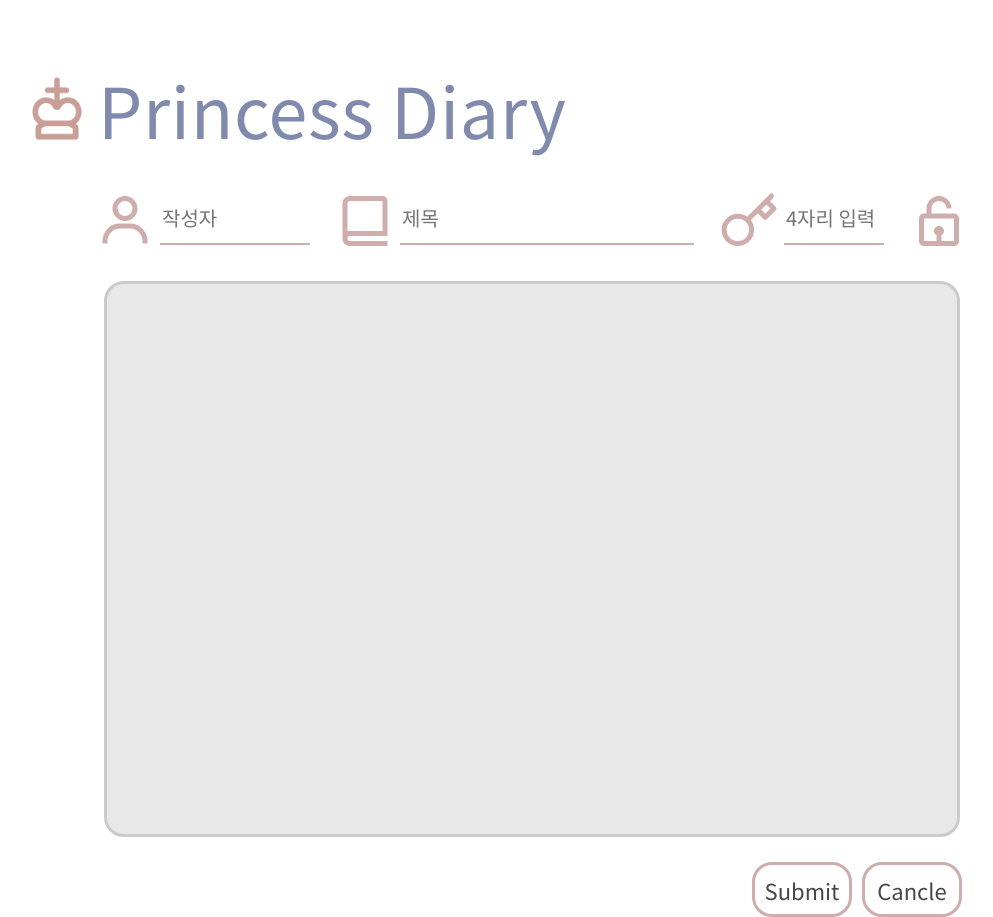
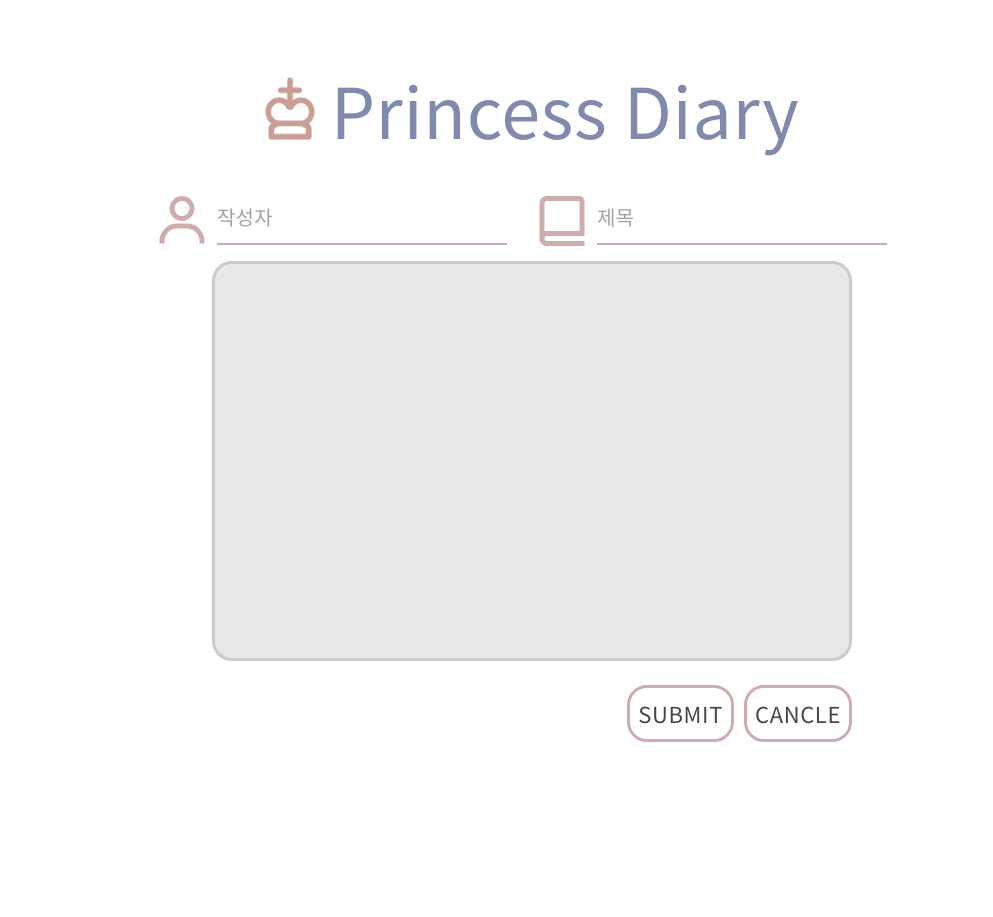
Before and after one commit to PrincessGirls/22-F-Cow-PrincessDiary, a React (Create React App) app in the folder princess-diary_fe/: page /write in a window 1280 px wide. Shown: the whole page, without its empty margins (108-1101 px from the left). After the commit the page ends 800 px from the top, so only its background shows below. Built offline with nearby package versions, Linux system fonts and the light colour scheme.

Commit message:
Fix : 반응형 페이지 완전 구현 및 백엔드 연결

```diff
--- a/princess-diary_fe/src/DiaryViewPage_hyunjin/DiaryView.jsx
+++ b/princess-diary_fe/src/DiaryViewPage_hyunjin/DiaryView.jsx
@@ -1,19 +1,15 @@
 import React from "react";
 import { useEffect } from "react";
 import { useRef, useState } from "react";
-import PasswordModal from "../Modal_hyunjin/PasswordModal";
 import Box from "@mui/material/Box";
 import "./DiaryView.css";
-import Modal from "@mui/material/Modal";
 import axios from "axios";
 import { useParams } from "react-router-dom";
 import {
-  Button,
   Card,
   FormControl,
   IconButton,
-  Input,
-  TextField,
+  InputBase,
   Typography,
 } from "@mui/material";
 
@@ -38,12 +34,8 @@ const DiaryView = () => {
   };
 
   const [open, setOpen] = React.useState(false);
-  const [open2, setOpen2] = React.useState(false);
 
   const handleOpen = () => setOpen(true);
-  const handleOpen2 = () => setOpen(true);
-  const handleClose = () => setOpen(false);
-  const handleClose2 = () => setOpen(false);
 
   const [data, setData] = useState({});
 
@@ -88,18 +80,29 @@ const DiaryView = () => {
       </Box>
       <Box className="diaryform" sx={{ mt: 2 }}>
         <FormControl>
-          <TextField
-            inputRef={contentRef}
+          <InputBase
+            variant="outlined"
+            ref={contentRef}
             value={data.content}
             name="content"
             onChange={onChange}
             className="userform_textarea"
-            sx={{ width: { xs: 200, md: 500, lg: 700 } }}
-            fullWidth
-            multiline
+            sx={{
+              display: "flex",
+              width: "50vw",
+              height: "50vh",
+              border: "3px solid rgb(204, 202, 202)",
+              borderRadius: "20px",
+              backgroundColor: " rgb(233, 232, 232)",
+              outlineColor: "rgb(163, 162, 162)",
+              textAlign: "center",
+              justifyContent: "center",
+              alignItems: "center",
+              fontSize: "20px",
+            }}
           >
             {content}
-          </TextField>
+          </InputBase>
           <Box
             className="diaryBtn"
             sx={{
@@ -135,172 +138,46 @@ const DiaryView = () => {
               <span>{counter}</span>
             </IconButton>
           </Box>
-          <Box>
-            <IconButton className="deleteEdit">
+          <Box
+            sx={{
+              display: "flex",
+              flexDirection: "row",
+              justifyContent: "right",
+            }}
+          >
+            <IconButton className="deleteEdit" onClick={handleOpen}>
               <svg
                 width="50"
                 height="50"
                 viewBox="0 0 75 75"
                 fill="none"
                 xmlns="http://www.w3.org/2000/svg"
-                onClick={handleOpen}
               >
                 <circle cx="37.5" cy="37.5" r="37.5" fill="#E9B9AF" />
                 <path
                   d="M38.105 17.1276C40.2383 17.1276 41.983 18.659 42.281 20.631H33.929C34.227 18.659 35.9717 17.1276 38.105 17.1276ZM38.105 12.4C33.3334 12.4 29.4046 16.0216 29.0887 20.631H15.8079C14.4921 20.631 13.4 21.6754 13.4 22.9948C13.4 24.3141 14.4921 25.3585 15.8079 25.3585H18.4441L21.2157 53.2998C21.6957 58.139 25.8586 61.81 30.8101 61.81H45.3999C50.3515 61.81 54.5144 58.139 54.9944 53.2998L57.7659 25.3585H60.4021C61.7179 25.3585 62.81 24.3141 62.81 22.9948C62.81 21.6754 61.7179 20.631 60.4021 20.631H47.1213C46.8054 16.0216 42.8766 12.4 38.105 12.4ZM35.0893 32.4016C35.0893 31.0822 33.9971 30.0378 32.6814 30.0378C31.3656 30.0378 30.2735 31.0822 30.2735 32.4016V50.0394C30.2735 51.3587 31.3656 52.4032 32.6814 52.4032C33.9971 52.4032 35.0893 51.3587 35.0893 50.0394V32.4016ZM45.9365 32.4016C45.9365 31.0822 44.8444 30.0378 43.5286 30.0378C42.2129 30.0378 41.1208 31.0822 41.1208 32.4016V50.0394C41.1208 51.3587 42.2129 52.4032 43.5286 52.4032C44.8444 52.4032 45.9365 51.3587 45.9365 50.0394V32.4016ZM30.8101 57.0824C28.3135 57.0824 26.2462 55.235 26.0088 52.8415L23.2826 25.3585H52.9274L50.2011 52.8415C49.9637 55.235 47.8965 57.0824 45.3999 57.0824H30.8101Z"
                   fill="#FFF9EE"
                   stroke="#FFF9EE"
-                  stroke-width="1.2"
+                  strokeWidth="1.2"
                 />
               </svg>
-              <Modal open={open} onClose={handleClose}>
-                <Box
-                  sx={{
-                    position: "absolute",
-                    top: "50%",
-                    left: "50%",
-                    display: "flex",
-                    transform: "translate(-50%, -50%)",
-                    bgcolor: "white",
-                    boxShadow: 24,
-                    borderRadius: 5,
-                    width: "50vw",
-                    height: "50vh",
-                    flexDirection: "column",
-                    alignItems: "center",
-                    justifyContent: "center",
-                  }}
-                >
-                  <Typography
-                    sx={{
-                      color: "#6D7692",
-                      fontWeight: "bold",
-                      textAlign: "center",
-                    }}
-                    id="modal-modal-title"
-                    variant="h6"
-                    component="h2"
-                  >
-                    비밀번호를 입력해주세요
-                  </Typography>
-                  <Box
-                    sx={{
-                      display: "flex",
-                      alignItems: "center",
-                      justifyContent: "center",
-                      mt: 13,
-                    }}
-                  >
-                    <Typography
-                      id="modal-modal-description"
-                      sx={{ color: "#997A73", fontWeight: "bold" }}
-                    >
-                      비밀번호 입력
-                    </Typography>
-                    <Input
-                      sx={{ ml: 2 }}
-                      noValidate
-                      autoComplete="off"
-                      type="password"
-                    />
-                  </Box>
-                  <Button
-                    variant="contained"
-                    sx={{
-                      fontWeight: "bold",
-                      color: "#70554f",
-                      backgroundColor: "#E9B9AF",
-                      mt: 10,
-                      borderRadius: 15,
-                    }}
-                  >
-                    확인
-                  </Button>
-                </Box>
-              </Modal>
             </IconButton>
-            <IconButton className="deleteEdit">
+            <IconButton className="deleteEdit" onClick={handleOpen}>
               <svg
                 width="50"
                 height="50"
                 viewBox="0 0 75 75"
                 fill="none"
                 xmlns="http://www.w3.org/2000/svg"
-                onClick={handleOpen}
               >
                 <circle cx="37.5" cy="37.5" r="37.5" fill="#E9B9AF" />
                 <path
                   d="M32.0212 55.7421L32.1538 55.6971L32.2528 55.5982L59.9904 27.8602L59.5662 27.436L59.9904 27.8602C61.7986 26.0518 62.8144 23.5992 62.8143 21.0419C62.8142 18.4846 61.7982 16.0321 59.9898 14.2239C58.1815 12.4157 55.7289 11.3999 53.1716 11.4C50.6143 11.4001 48.1618 12.4161 46.3536 14.2245L18.616 41.9624L18.517 42.0614L18.472 42.1939L13.5698 56.6462C13.5697 56.6466 13.5695 56.647 13.5694 56.6474C13.3787 57.2032 13.3483 57.8014 13.4818 58.3737C13.6154 58.9464 13.9076 59.4698 14.3251 59.884L14.3307 59.8896C14.3311 59.89 14.3314 59.8904 14.3318 59.8907C14.6221 60.1829 14.9673 60.4149 15.3474 60.5734C15.7281 60.732 16.1363 60.8139 16.5487 60.8143L16.5497 60.8143C16.8958 60.814 17.2396 60.7569 17.5672 60.6453L32.0212 55.7421ZM49.504 17.3778C49.5043 17.3775 49.5046 17.3771 49.505 17.3768C50.4785 16.4112 51.7949 15.8706 53.1661 15.8732C54.5378 15.8758 55.8526 16.4219 56.8225 17.3919C57.7924 18.3618 58.3385 19.6766 58.3411 21.0483C58.3437 22.4196 57.803 23.736 56.8373 24.7095C56.837 24.7099 56.8367 24.7102 56.8364 24.7105L53.6147 27.9322L46.2821 20.5995L49.504 17.3778ZM29.7369 51.8101L18.64 55.5746L22.4044 44.4775L43.1304 23.7513L50.463 31.0839L29.7369 51.8101Z"
                   fill="#FFF9EE"
                   stroke="#FFF9EE"
-                  stroke-width="1.2"
+                  strokeWidth="1.2"
                 />
               </svg>
-              <Modal open={open2} onClose={handleClose2}>
-                <Box
-                  sx={{
-                    position: "absolute",
-                    top: "50%",
-                    left: "50%",
-                    display: "flex",
-                    transform: "translate(-50%, -50%)",
-                    bgcolor: "white",
-                    boxShadow: 24,
-                    borderRadius: 5,
-                    width: "50vw",
-                    height: "50vh",
-                    flexDirection: "column",
-                    alignItems: "center",
-                    justifyContent: "center",
-                  }}
-                >
-                  <Typography
-                    sx={{
-                      color: "#6D7692",
-                      fontWeight: "bold",
-                      textAlign: "center",
-                    }}
-                    id="modal-modal-title"
-                    variant="h6"
-                    component="h2"
-                  >
-                    비밀번호를 입력해주세요
-                  </Typography>
-                  <Box
-                    sx={{
-                      display: "flex",
-                      alignItems: "center",
-                      justifyContent: "center",
-                      mt: 13,
-                    }}
-                  >
-                    <Typography
-                      id="modal-modal-description"
-                      sx={{ color: "#997A73", fontWeight: "bold" }}
-                    >
-                      비밀번호 입력
-                    </Typography>
-                    <Input
-                      sx={{ ml: 2 }}
-                      noValidate
-                      autoComplete="off"
-                      type="password"
-                    />
-                  </Box>
-                  <Button
-                    variant="contained"
-                    sx={{
-                      fontWeight: "bold",
-                      color: "#70554f",
-                      backgroundColor: "#E9B9AF",
-                      mt: 10,
-                      borderRadius: 15,
-                    }}
-                  >
-                    확인
-                  </Button>
-                </Box>
-              </Modal>
             </IconButton>
           </Box>
         </FormControl>
--- a/princess-diary_fe/src/MainPage_gahyun/MainPage.jsx
+++ b/princess-diary_fe/src/MainPage_gahyun/MainPage.jsx
@@ -74,7 +74,7 @@ function MainPage() {
         console.log("보여주기 실패");
         console.log(error);
       });
-  }, []);
+  }, [navigate]);
   //일단 마운트와 언마운트에서만 이 함수가 실행되도록 설정
   const [value, setValue] = React.useState("1");
 
@@ -155,7 +155,7 @@ function MainPage() {
       >
         <Grid container spacing={2}>
           {diarys.map((diary) => (
-            <Grid item xs={12} md={6} lg={3}>
+            <Grid key={diary.id} item xs={12} md={6} lg={3}>
               <Button href={`/diary/${diary.id}`}>
                 <Box>
                   <Box
--- a/princess-diary_fe/src/writepage_sebin/writepage.css
+++ b/princess-diary_fe/src/writepage_sebin/writepage.css
@@ -1,36 +1,37 @@
-@font-face {
-    font-family: 'IBMPlexSansKR-Medium';
-    src: url('https://cdn.jsdelivr.net/gh/projectnoonnu/noonfonts_20-07@1.0/IBMPlexSansKR-Medium.woff') format('woff');
+/* @font-face {
+  font-family: "IBMPlexSansKR-Medium";
+  src: url("https://cdn.jsdelivr.net/gh/projectnoonnu/noonfonts_20-07@1.0/IBMPlexSansKR-Medium.woff")
+    format("woff");
   font-weight: normal;
   font-style: normal;
 }
-*{
-    font-family:'IBMPlexSansKR-Medium';
+* {
+  font-family: "IBMPlexSansKR-Medium";
 }
-.writepage{
+.writepage {
   width: 1000px;
   margin: 0 auto;
   text-align: center;
 }
-.userInfo{
+.userInfo {
   display: flex;
   height: 70px;
   margin-top: 30px;
 
   text-align: center;
   justify-content: center;
-}
+} */
 
-.userInfo form{
+/* .userInfo form {
   display: flex;
-}
+} */
 
-.userInfo svg{
+/* .userInfo svg {
   font-size: 60px;
-    color: #CFADAD;
-}
+  color: #cfadad;
+} */
 
-.userInfo input {
+/* .userInfo input {
   margin-bottom: 16px;
   margin-right: 25px;
   margin-left: 5px;
@@ -38,57 +39,58 @@
   box-sizing: border-box;
   line-height: 1em;
   border: none;
-    border-bottom: 2px solid #CFADAD;
-}
-.userInfo span{
+  border-bottom: 2px solid #cfadad;
+} */
+/* .userInfo span {
   cursor: pointer;
 }
 
-.userInfo input:nth-of-type(1){
+.userInfo input:nth-of-type(1) {
   width: 150px;
 }
-.userInfo input:nth-of-type(3){
+.userInfo input:nth-of-type(3) {
   width: 100px;
 }
-input:focus{
+input:focus {
   outline: none;
-}.userform{
+}
+.userform {
   margin-top: 20px;
 }
-.userform textarea{
+.userform textarea {
   width: 800px;
   height: 500px;
   resize: none;
   margin: 20px;
   margin-top: 0;
   border: 3px solid rgb(204, 202, 202);
-    background-color:  rgb(233, 232, 232);
+  background-color: rgb(233, 232, 232);
   border-radius: 20px;
-}
-.userform_textarea{
+} */
+/* .userform_textarea {
   flex: 1;
-    margin-top: 10px ;
+  margin-top: 10px;
   margin-bottom: 10px;
   padding: 25px;
   height: 60px;
   font-size: 17px;
   font-weight: 700;
   outline-color: rgb(163, 162, 162);
-}
-.userSubmit{
+} */
+/* .userSubmit {
   text-align: right;
   margin-right: 60px;
 }
-.userSubmit button{
+.userSubmit button {
   cursor: pointer;
   margin-right: 10px;
   height: 55px;
   font-size: 22px;
-    border: 3px solid #CFADAD;
+  border: 3px solid #cfadad;
   border-radius: 20px;
   outline: none;
   background-color: rgb(255, 255, 255);
-    color:  rgb(71, 71, 71);
+  color: rgb(71, 71, 71);
   width: 100px;
   text-align: center;
-}
+} */
--- a/princess-diary_fe/src/writepage_sebin/writepage.jsx
+++ b/princess-diary_fe/src/writepage_sebin/writepage.jsx
@@ -1,36 +1,37 @@
-import React from 'react';
+import React from "react";
 import axios from "axios";
-import Princessdiary from '../components/Princessdiary';
-import { useRef, useState, useCallback } from 'react';
-import { FiKey } from 'react-icons/fi';
-import { BiUser, BiBookAlt, BiLock, BiLockOpen } from 'react-icons/bi';
-import './writepage.css';
-import { useNavigate } from 'react-router-dom';
-import { FormGroup } from '@mui/material';
+import Princessdiary from "../components/Princessdiary";
+import { useRef, useState } from "react";
+import { BiUser, BiBookAlt } from "react-icons/bi";
+import "./writepage.css";
+import { useNavigate } from "react-router-dom";
+import { Box, Button, FormControl, InputBase } from "@mui/material";
 
 const WritePage = () => {
-
   const contentRef = useRef();
   const navigate = useNavigate();
-  const [author,setAuthor] = useState("");
-  const [password,setPassword] = useState("");
+  const [author, setAuthor] = useState("");
   const [title, setTitle] = useState("");
   const [content, setContent] = useState("");
-  const [checked, setChecked] = useState(false);
 
-  const onSubmit = useCallback(() => {
-    axios.post("http://localhost:3000/write", {
-      "author":author, "password":password, "title":title, "content":content, "checked":checked
+  const onSubmit = async () => {
+    await axios
+      .post("/write", {
+        author: author,
+        title: title,
+        content: content,
       })
       .then((res) => {
         console.log(res.data);
         console.log("성공");
+        alert("다이어리가 등록되었습니다!");
+        navigate("/");
       })
       .catch((e) => {
         console.error(e);
-      console.log("실패");
-    })
+        console.log("다이어리가 등록에 실패했습니다.");
       });
+  };
 
   const handleAuthor = (e) => {
     setAuthor(e.target.value);
@@ -40,97 +41,178 @@ const WritePage = () => {
     setTitle(e.target.value);
   };
 
-  const handlePassword = (e) => {
-    setPassword(e.target.value);
-  };
-
   const handleContent = (e) => {
     setContent(e.target.value);
   };
 
-  const handleChecked = () => {
-    if (checked == true) {
-      setChecked(false);
-    } else {
-      setChecked(true);
-    }
+  const handleCancle = (e) => {
+    e.preventDefault();
+    alert("취소");
+    navigate("/");
   };
 
-  const handleSubmit = (e) => {
-    alert('Submit');
-    navigate('/');
-  }
-
-  const handleCancle = (e) => {
-    e.preventDefault();
-    alert('취소');
-    navigate('/');
-  }
-
   return (
-
-    <div className='writepage'>
-      <Princessdiary></Princessdiary>
-      <div className='userInfo'>
-        <form >
-          <BiUser />
-          <input
-            placeholder='작성자'
-            type='text'
-            name='author'
+    <Box
+      className="writepage"
+      sx={{
+        display: "flex",
+        flexDirection: "column",
+        alignItems: "center",
+      }}
+    >
+      <Princessdiary />
+      <Box
+        container
+        spacing={2}
+        className="userInfo"
+        sx={{
+          display: "flex",
+          height: "70px",
+          marginTop: "30px",
+          textAlign: "center",
+          justifyContent: "center",
+        }}
+      >
+        <FormControl
+          sx={{
+            display: "flex",
+            flexDirection: "row",
+          }}
+        >
+          <Box
+            sx={{
+              display: "flex",
+              flexDirection: "row",
+              justifyContent: "center",
+            }}
+          >
+            <BiUser
+              style={{
+                fontSize: "60px",
+                color: "#cfadad",
+              }}
+            />
+            <InputBase
+              placeholder="작성자"
+              type="text"
+              name="author"
               value={author}
               onChange={handleAuthor}
               required
+              sx={{
+                marginBottom: "16px",
+                marginRight: "25px",
+                marginLeft: "5px",
+                fontSize: "20px",
+                boxSizing: "border-box",
+                lineHeight: "1em",
+                border: "none",
+                borderBottom: "2px solid #cfadad",
+              }}
             />
-          <BiBookAlt />
-          <input
-            placeholder='제목'
-            type='text'
-            name='title'
+            <BiBookAlt
+              style={{
+                fontSize: "60px",
+                color: "#cfadad",
+              }}
+            />
+            <InputBase
+              placeholder="제목"
+              type="text"
+              name="title"
               value={title}
               onChange={handleTitle}
               required
+              sx={{
+                marginBottom: "16px",
+                marginRight: "25px",
+                marginLeft: "5px",
+                fontSize: "20px",
+                boxSizing: "border-box",
+                lineHeight: "1em",
+                border: "none",
+                borderBottom: "2px solid #cfadad",
+              }}
             />
-          <FiKey />
-          <input
-            placeholder='4자리 입력'
-            type='password'
-            name='password'
-            value={password}
-            onChange={handlePassword}
-            />
-          <span onClick={handleChecked}>{checked ? <BiLock /> : <BiLockOpen />}</span>
-        </form>
-      </div>
-      <div className='userform'>
-        <form>
-          <textarea
+          </Box>
+        </FormControl>
+      </Box>
+      <Box
+        className="userform"
+        sx={{
+          display: "flex",
+          flexDirection: "column",
+          alignItems: "flex-start",
+        }}
+      >
+        <FormControl>
+          <InputBase
             ref={contentRef}
             value={content}
-            name='content'
+            name="content"
             onChange={handleContent}
-            className='userform_textarea'
+            className="userform_textarea"
             required
+            sx={{
+              display: "flex",
+              alignItems: "flex-start",
+              width: "50vw",
+              height: "50vh",
+              border: "3px solid rgb(204, 202, 202)",
+              borderRadius: "20px",
+              backgroundColor: " rgb(233, 232, 232)",
+              outlineColor: "rgb(163, 162, 162)",
+              resize: "none",
+              fontSize: "20px",
+              padding: "10px",
+            }}
+          ></InputBase>
+          <Box
+            className="userSubmit"
+            sx={{
+              display: "flex",
+              mt: 3,
+              flexDirection: "row",
+              justifyContent: "right",
+            }}
           >
-          </textarea>
-          <div className="userSubmit">
-            <button
+            <Button
               type="button"
-              onClick={handleSubmit}
-              onSubmit={onSubmit}
+              onClick={onSubmit}
+              sx={{
+                display: "flex",
+                fontSize: { xs: "15px", md: "20px", lg: "22px" },
+                border: "3px solid #cfadad",
+                borderRadius: "20px",
+                outline: "none",
+                backgroundColor: "rgb(255, 255, 255)",
+                color: "rgb(71, 71, 71)",
+                textAlign: "center",
+                marginRight: "10px",
+              }}
             >
               Submit
-            </button>
-            <button
+            </Button>
+            <Button
               type="button"
               onClick={handleCancle}
+              sx={{
+                display: "flex",
+                fontSize: { xs: "15px", md: "20px", lg: "22px" },
+                border: "3px solid #cfadad",
+                borderRadius: "20px",
+                outline: "none",
+                backgroundColor: "rgb(255, 255, 255)",
+                color: "rgb(71, 71, 71)",
+                textAlign: "center",
+              }}
             >
               Cancle
-            </button>
-          </div>
-        </form>
-      </div>
-    </div>
+            </Button>
+          </Box>
+        </FormControl>
+      </Box>
+    </Box>
   );
 };
 
```
Lines whose indentation alone changed are shown as unchanged.
